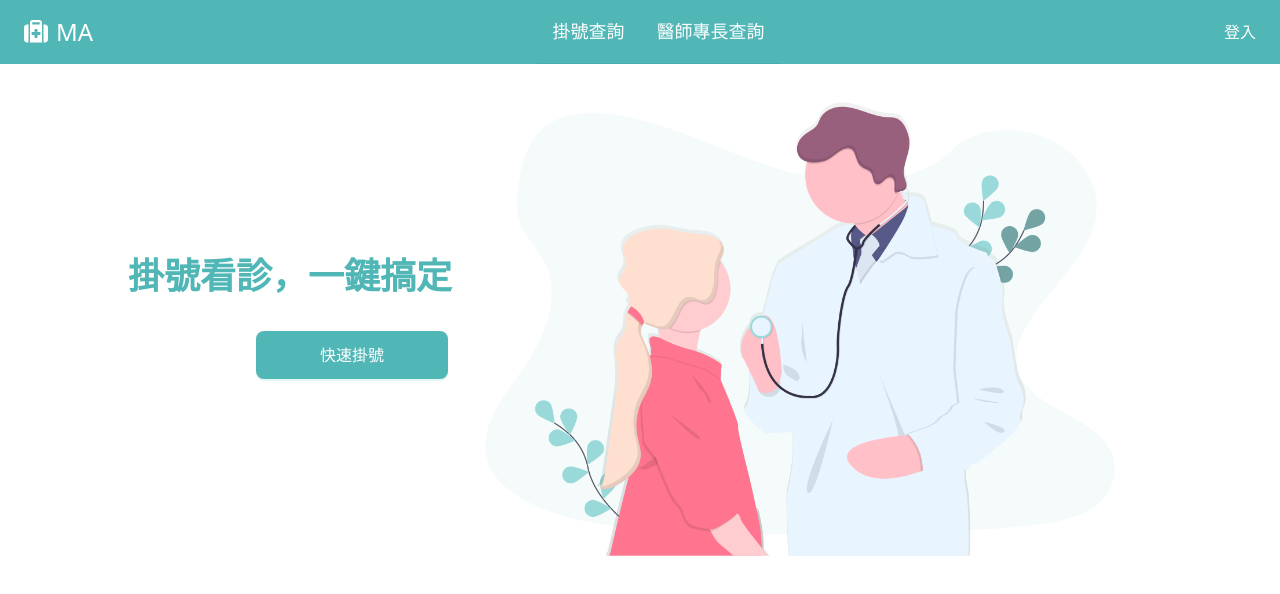
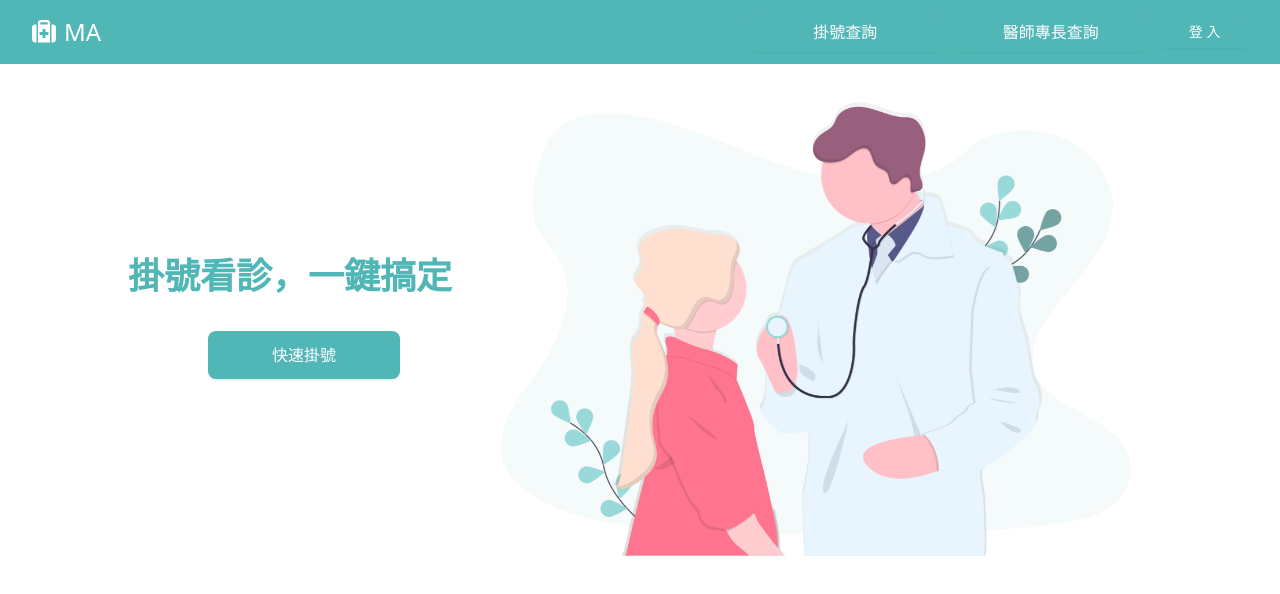
Before and after one commit to Latseng/Registration-system, a React (Vite) app: page / in a window 1280 px wide. Shown: the top 594 px of the page. Built offline with nearby package versions, Linux system fonts and the light colour scheme.

Commit message:
modified the visual design of the main page.

```diff
--- a/src/components/MainContent.jsx
+++ b/src/components/MainContent.jsx
@@ -1,18 +1,25 @@
-import { Layout, Card, Button } from "antd";
+import { Layout, Button } from "antd";
 import doctorImage from "@/../public/undraw_doctor_kw5l.png";
 
 const {Content} = Layout
 
-const MainContent = ({onClick}) => {
+const MainContent = ({handleClick}) => {
   return (
     <Content className="p-6 min-h-screen relative">
       <img
-        className="w-3/5 absolute -top-2 right-24 -z-10 animate-slideInRight"
+        className="w-3/5 absolute -top-2 right-20 -z-10 animate-slideInRight"
         src={doctorImage}
       />
       <div className="absolute top-48  text-4xl left-32 animate-fadeIn">
-        <p className="text-mainColor mb-8 font-bold">掛號看診，一鍵搞定</p>
-        <Button size="large" className="w-48 h-12 ml-32" type="primary">
+        <p className="text-mainColor mb-8 font-bold animate-slideInLeft">
+          掛號看診，一鍵搞定
+        </p>
+        <Button
+          size="large"
+          onClick={() => handleClick("departments")}
+          className="w-48 h-12 ml-20 animate-slideInRight"
+          type="primary"
+        >
           快速掛號
         </Button>
       </div>
--- a/src/components/Navbar.jsx
+++ b/src/components/Navbar.jsx
@@ -1,27 +1,36 @@
 import Logo from "./Logo";
-import { Layout, Menu, ConfigProvider } from "antd";
+import { Layout, Button } from "antd";
 
 
 const { Header } = Layout
 
-const Navbar = ({onClick , items}) => {
+const Navbar = ({handleClick}) => {
   return (
-    <Header className="flex justify-between items-center bg-mainColor px-6">
-      <Logo />
-      <ConfigProvider
-        theme={{
-          components: {
-            Menu: {
-              itemColor: "white",
-            },
-          },
-        }}
+    <Header className="grid grid-cols-12 gap-4 grid-rows-1   bg-mainColor px-8">
+      <Logo className="col-start-1 col-end-5 row-span-1" />
+      <Button
+        className="my-auto col-start-8 col-end-10 row-span-1"
+        type="primary"
+        size="large"
+        onClick={() => handleClick("query")}
       >
-        <Menu className="bg-mainColor text-lg" mode="horizontal" items={items} />
-      </ConfigProvider>
-      <button className="text-white" onClick={onClick}>
+        掛號查詢
+      </Button>
+      <Button
+        className="my-auto col-start-10 col-end-12 row-span-1"
+        type="primary"
+        size="large"
+        onClick={() => handleClick("doctors")}
+      >
+        醫師專長查詢
+      </Button>
+      <Button
+        className="my-auto col-start-12 col-end-13 row-span-1"
+        type="primary"
+        onClick={() => handleClick("login")}
+      >
         登入
-      </button>
+      </Button>
     </Header>
   );
 };
--- a/src/pages/MainPage.jsx
+++ b/src/pages/MainPage.jsx
@@ -1,46 +1,36 @@
 import MainContent from "../components/MainContent";
 import Navbar from "../components/Navbar";
 import { useNavigate } from "react-router-dom";
-import{ Button } from "antd"
-
 
 const MainPage = () => {
   const navigate = useNavigate();
-  const items = [
-    {
-      key: "1",
-      label: "掛號查詢"
-    },
-    {
-      key: "2",
-      label: "醫師專長查詢"
-    }
-  ]
+
 
   const handleClick = (route) => {
     switch (route) {
-      case "department":
+      case "departments":
         navigate("/departments");
         break;
-        case "query":
+      case "query":
         navigate("/query");
-         break;
-         case "records":
-          navigate("/records");
-          break;
+        break;
+      case "doctors":
+        navigate("/doctors");
+        break;
+      case "login":
+        navigate("/login");
+        break;
       default:
         break;
     }
-  }
-  const handleClickNav = () =>{
-     navigate("/login");
-  }
+  };
+
   return (
     <>
-      <Navbar onClick={handleClickNav} items={items} />
-      <MainContent />
+      <Navbar handleClick={handleClick} />
+      <MainContent handleClick={handleClick} />
     </>
   );
-}
+};
 
-export default MainPage
+export default MainPage;
--- a/tailwind.config.js
+++ b/tailwind.config.js
@@ -9,13 +9,17 @@ export default {
       },
       keyframes: {
         slideInRight: {
-          "0%": { opacity: "0", transform: "translateX(100%)" },
-          "100%": { opacity: "1", transform: "translateX(0)" },
+          "0%": { transform: "translateX(20%)", opacity: "0" },
+          "100%": { transform: "translateX(0)", opacity: "1" },
         },
-        fadeIn: {
-          "0%": { opacity: "0" },
-          "100%": { opacity: "1" },
+        slideInLeft: {
+          "0%": { transform: "translateX(-20%)", opacity: "0" },
+          "100%": { transform: "translateX(0)", opacity: "1" },
         },
+      },
+      animation: {
+        slideInRight: "slideInRight 1s ease-out forwards",
+        slideInLeft: "slideInLeft 1s ease-out forwards",
       },
     },
   },
```
